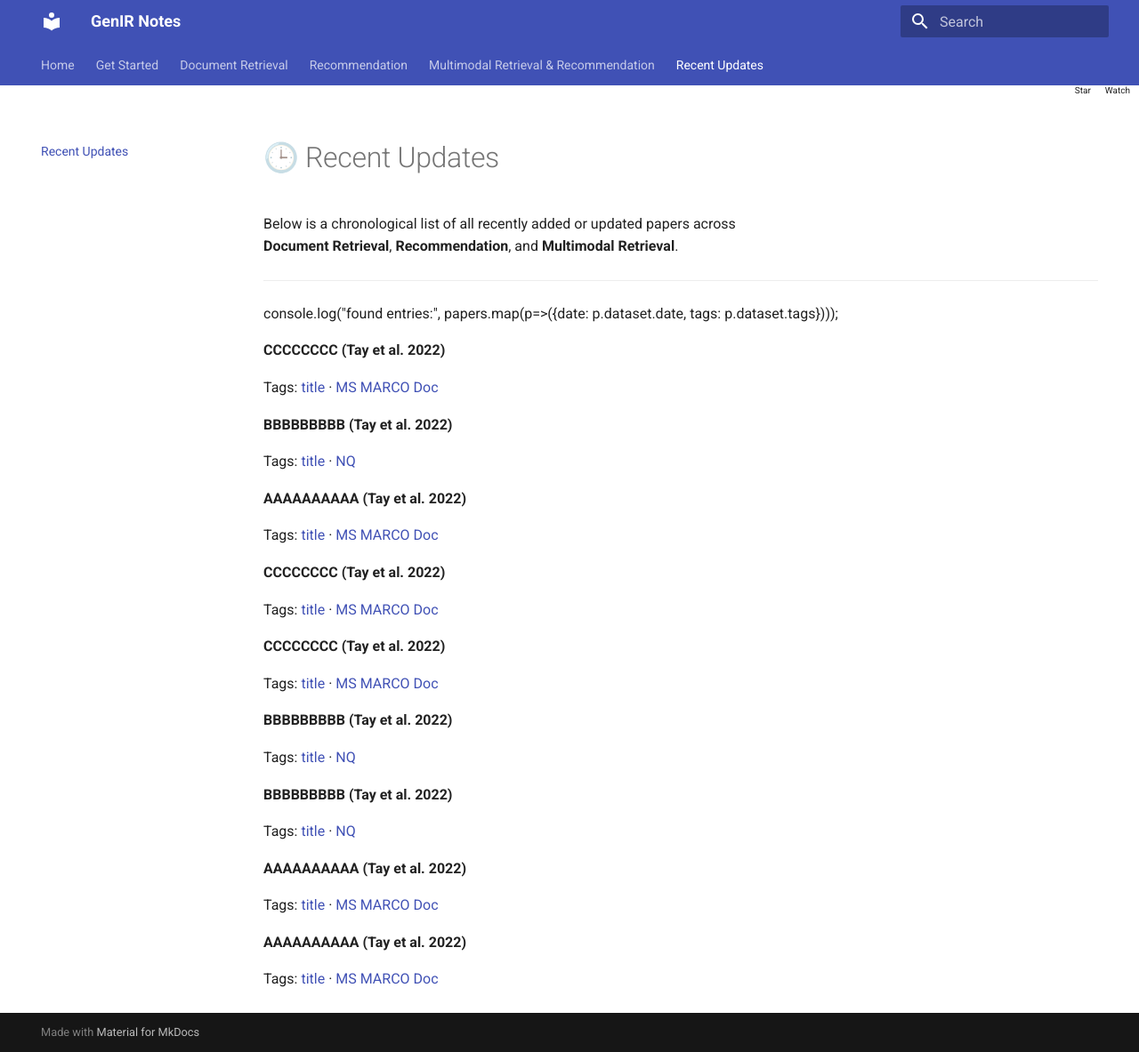
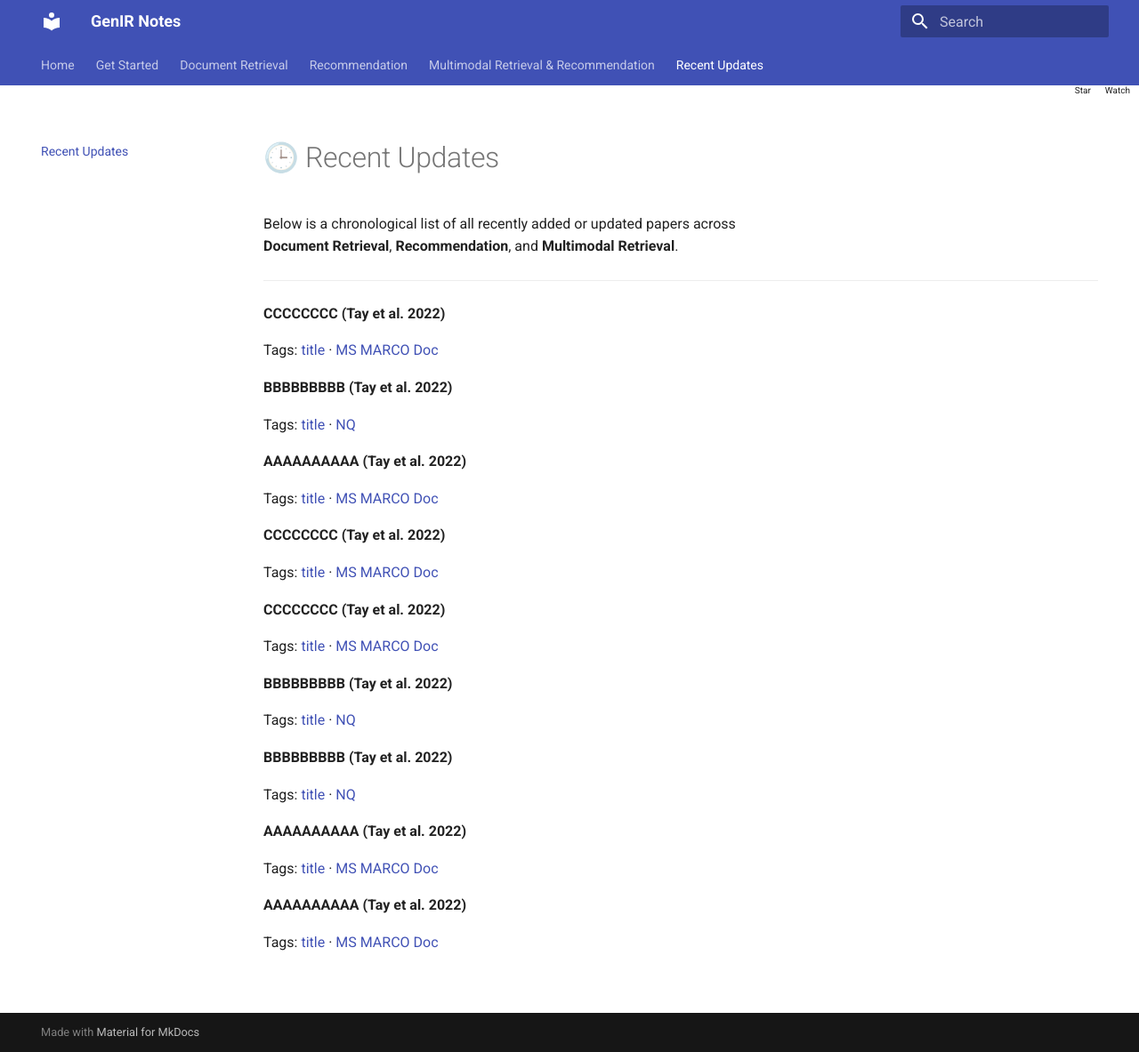
Before and after one commit to GenIR-notes/genir-notes, an MkDocs documentation site: the page built from docs/recent.md, in a window 1280 px wide and 1183 px high. Shown: the whole window at 89% size. Built offline with MkDocs 1.6.1 and Material for MkDocs 9.7.7, drawn with Linux system fonts in a browser that asks for light colours.

Commit message:
Update recent.md

```diff
--- a/docs/recent.md
+++ b/docs/recent.md
@@ -3,7 +3,6 @@
 Below is a chronological list of all recently added or updated papers across
 **Document Retrieval**, **Recommendation**, and **Multimodal Retrieval**.
 ---
-console.log("found entries:", papers.map(p=>({date: p.dataset.date, tags: p.dataset.tags})));
 
 <div style="display:none;">
 
```
